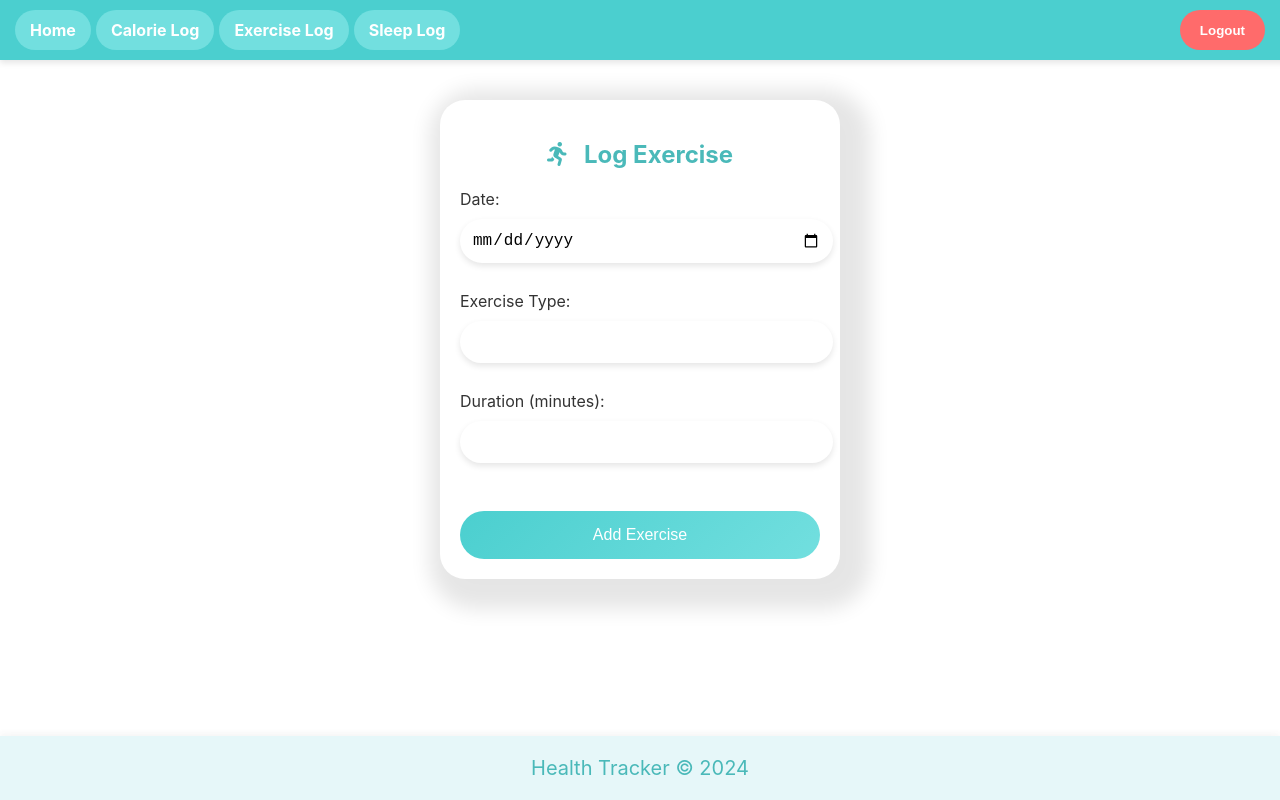
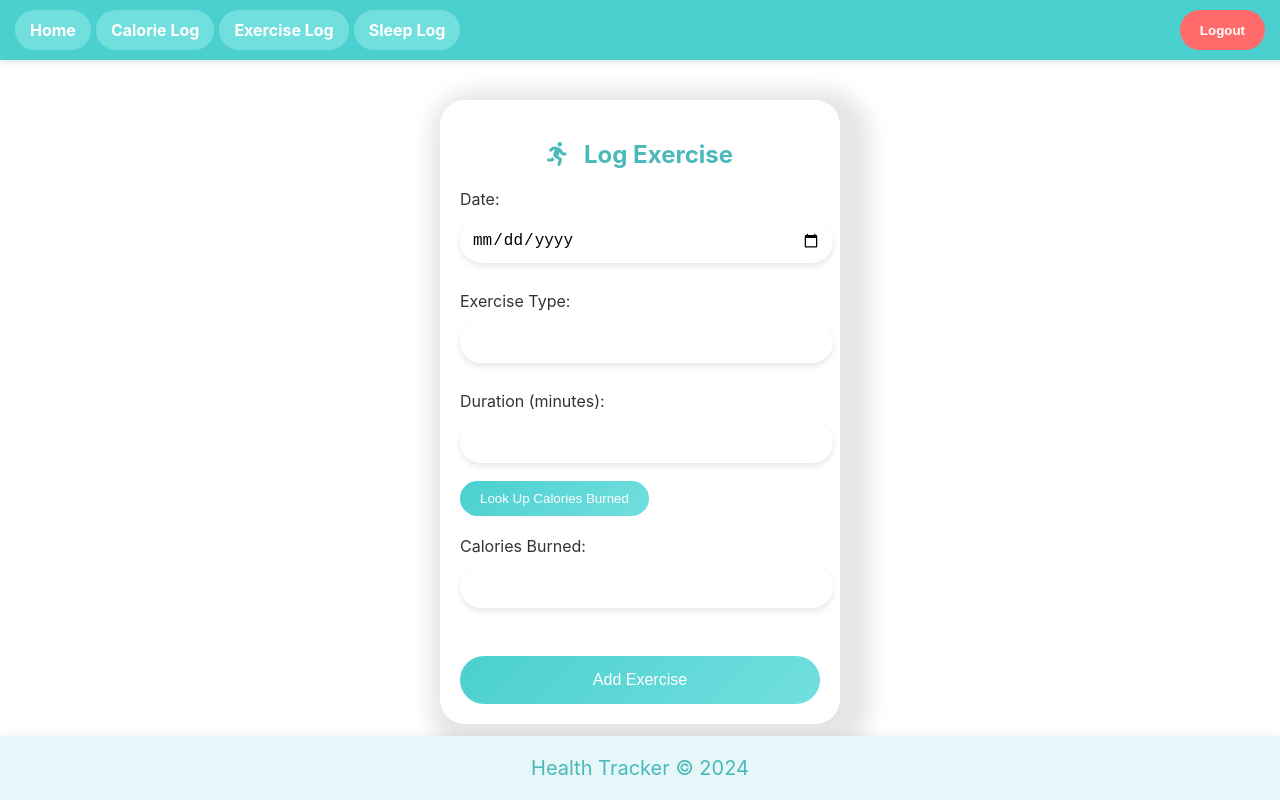
Before and after one commit to bsbowen/HealthTracker, a React (Create React App) app in the folder frontend/: page /exercise-log in a window 1280 px wide. Built offline with nearby package versions, Linux system fonts and the light colour scheme.

Commit message:
added calories and exercise lookup shortcut. However it failed to log exercise, passing to joann.

```diff
--- a/frontend/src/pages/Calories/CaloriesPage.js
+++ b/frontend/src/pages/Calories/CaloriesPage.js
@@ -41,7 +41,7 @@ const CaloriesPage = () => {
 
     const handleNutritionLookup = () => {
         if (foodItem) {
-            const lookupURL = `https://www.google.com/search?q=nutrition+information+for+${encodeURIComponent(foodItem)}`;
+            const lookupURL = `https://www.google.com/search?q=average+calorie+information+for+${encodeURIComponent(foodItem)}`;
             window.open(lookupURL, '_blank');
         } else {
             alert('Please enter a food item first.');
@@ -94,7 +94,7 @@ const CaloriesPage = () => {
                         onChange={(e) => setFoodItem(e.target.value)}
                         required
                     />
-                    <button type="button" className="lookup-btn" onClick={handleNutritionLookup}>Look Up Nutrition Info</button>
+                    <button type="button" className="lookup-btn" onClick={handleNutritionLookup}>Look Up Calories</button>
                 </div>
 
                 <div className="input-container">
--- a/frontend/src/pages/Exercise/ExercisePage.css
+++ b/frontend/src/pages/Exercise/ExercisePage.css
@@ -63,3 +63,15 @@
 .log-btn:hover {
     background-color: #4ab9b9;
 }
+
+/* Style for the exercise lookup button */
+.lookup-btn {
+    margin-top: 10px;
+    padding: 10px 20px;
+    background: linear-gradient(135deg, #4bcfcf, #72dfdf);
+    color: white;
+    border: none;
+    border-radius: 25px;
+    cursor: pointer;
+    transition: background-color 0.3s;
+}
--- a/frontend/src/pages/Exercise/ExercisePage.js
+++ b/frontend/src/pages/Exercise/ExercisePage.js
@@ -9,6 +9,7 @@ const ExercisePage = () => {
     const [duration, setDuration] = useState('');
     const [exerciseDate, setExerciseDate] = useState('');
     const [message, setMessage] = useState('');
+    const [caloriesBurned, setCaloriesBurned] = useState('');
 
     const handleAddExercise = async (e) => {
         e.preventDefault();
@@ -21,6 +22,7 @@ const ExercisePage = () => {
                     exercise_type: exerciseType,
                     duration: duration,
                     exercise_date: exerciseDate,
+                    calories_burned: caloriesBurned,
                 },
                 {
                     headers: {
@@ -36,6 +38,16 @@ const ExercisePage = () => {
             setMessage('Failed to log exercise. Please try again.');
         }
     };
+    const handleLookupClick = () => {
+        if (exerciseType && duration) {
+          // This opens ChatGPT with a prompt about the exercise type and duration entered by the user
+          const lookupURL = `https://www.google.com/search?q=calories+burned+for+${encodeURIComponent(exerciseType)}+for+${duration}+minutes`;
+          window.open(lookupURL, '_blank');
+        } else {
+          alert('Please enter both exercise type and duration first.');
+        }
+      };
+
 
     return (
         <div className="exercise-container">
@@ -77,6 +89,18 @@ const ExercisePage = () => {
                         onChange={(e) => setDuration(e.target.value)}
                         required
                     />
+                     <button type="button" className="lookup-btn" onClick={handleLookupClick} >Look Up Calories Burned</button>
+                </div>
+                <div className="input-container">
+                    <label htmlFor="caloriesBurned">Calories Burned:</label>
+                    <input
+                        type="number"
+                        id="caloriesBurned"
+                        className="input-field"
+                        value={caloriesBurned}
+                        onChange={(e) => setCaloriesBurned(e.target.value)}
+                        required
+                    />
                 </div>
                 <button type="submit" className="log-btn">Add Exercise</button>
             </form>
```
